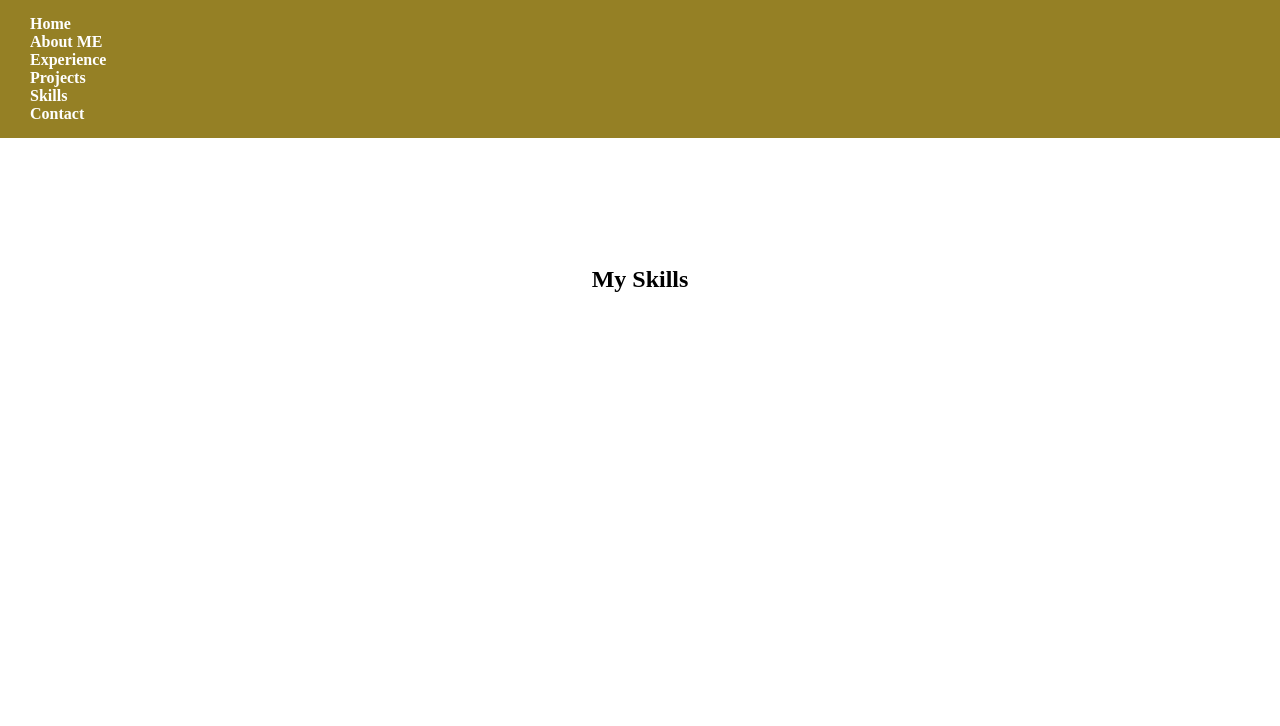
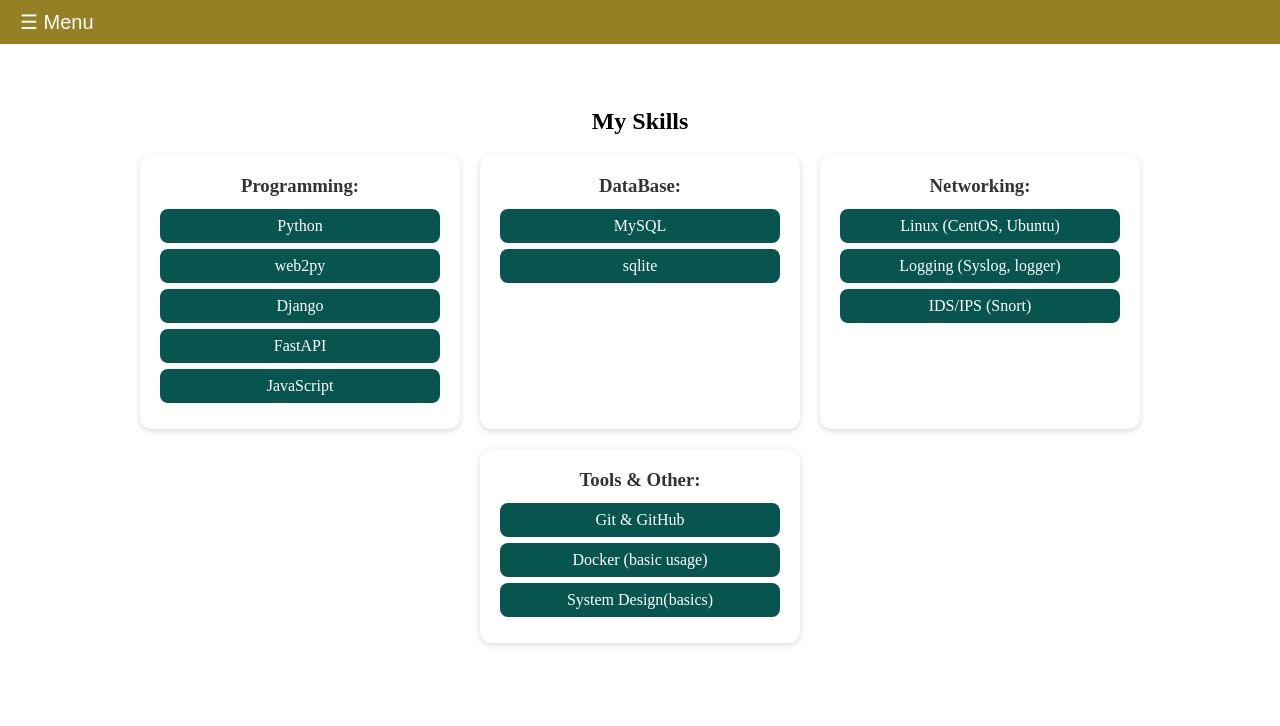
Before and after one commit to shiv2321/shiv-portfolio, a FastAPI app: page /skills in a window 1280 px wide. Shown: the top 726 px of the page. Run offline with FastAPI, Linux system fonts and the light colour scheme.

Commit message:
New changes

```diff
--- /dev/null
+++ b/app/data/projects_data.py
@@ -0,0 +1,12 @@
+projects = [
+    {
+        "title":"Scan Go - A Smart Shopping System",
+        "description":"QR-based retail application for product scanning, cart operations, and billing.",
+        "tech_stack": ["Django", "sqlite"]
+    },
+    {
+        "title":"Portfolio Website",
+        "description":"Personal portfolio site showcasing projects and skills with a FastAPI backend.",
+        "tech_stack":["FastAPI", "Jinja2", "CSS", "JavaScript"]
+    }
+]
--- /dev/null
+++ b/app/data/skills_data.py
@@ -0,0 +1,8 @@
+skills = {
+        "Programming": ["Python", "web2py", "Django", "FastAPI", "JavaScript"],
+        "DataBase": ["MySQL", "sqlite"],
+        "Networking": ["Linux (CentOS, Ubuntu)", "Logging (Syslog, logger)", "IDS/IPS (Snort)"],
+        "Tools & Other":["Git & GitHub", "Docker (basic usage)", "System Design(basics)"]
+        }
+
+counter = 0
--- a/app/main.py
+++ b/app/main.py
@@ -1,39 +1,72 @@
-from fastapi import FastAPI, Request, Depends
-from fastapi.responses import HTMLResponse
+from fastapi import FastAPI, Request, Form, BackgroundTasks
+from pydantic import EmailStr
+from fastapi.staticfiles import StaticFiles
+from fastapi.responses import FileResponse, JSONResponse
 from fastapi.templating import Jinja2Templates
-from fastapi.staticfiles import StaticFiles
-from sqlalchemy.orm import Session
-from models.db import Base, engine, Skill, SkillCategory, SessionLocal
+from app.data import skills_data, projects_data
+from app.services.mail_services import send_contact_email
 
-Base.metadata.create_all(bind=engine)
-
+import os
+#from app.routers import skills, admin
 
 app = FastAPI()
 
 
-def get_db():
-    db = SessionLocal()
-    try:
-        yield db
-    finally:
-        db.close()
+# Mount static files
+app.mount("/static", StaticFiles(directory="app/static"), name="static")
 
 
-app.mount("/static", StaticFiles(directory="static"), name="static")
-templates = Jinja2Templates(directory="templates")
-
-@app.get("/", response_class=HTMLResponse)
-async def home(request: Request):
-    return templates.TemplateResponse("home.html", {"request":request})
+templates = Jinja2Templates(directory="app/templates")
 
 
+counter = 0
 
-@app.get("/about", response_class=HTMLResponse)
-async def about(request: Request):
-    return templates.TemplateResponse("about.html", {"request": request})
+@app.get("/")
+def home(request: Request):
+    return templates.TemplateResponse("home.html", {"request":request, "counter":counter})
+
+@app.get("/skills")
+def skills(request: Request):
+    return templates.TemplateResponse("skills.html", {"request":request, "categories":skills_data.skills})
 
 
-@app.get("/skills", response_class=HTMLResponse)
-def skills(request: Request, db: Session = Depends(get_db)):
-    categories = db.query(SkillCategory).all()
-    return templates.TemplateResponse("skills.html", {"request": request, "categories":categories})
+@app.get("/download_resume")
+async def download_resume():
+    file_path = os.path.join("app", "static", "shiv_resume.pdf")
+    global counter
+    counter += 1
+    return FileResponse(
+        path=file_path,
+        filename="Shiv_Resume.pdf",
+        media_type="application/pdf",
+        headers={
+            "Content-Disposition": 'attachment; filename="Shiv_Resume.pdf"'
+        }
+    )
+
+@app.get("/counter")
+def get_counter():
+    return JSONResponse({"counter":counter})
+
+@app.get("/projects")
+def projects(request:Request):
+    return templates.TemplateResponse(
+        "projects.html",{"request":request,"projects":projects_data.projects }
+    )
+
+@app.get("/contact")
+def contact_form(request:Request):
+    return templates.TemplateResponse("contact.html",{"request":request})
+
+@app.post("/contact")
+async def handle_contact(request:Request,
+                   background_tasks:BackgroundTasks,
+                   name: str = Form(...),
+                   email: EmailStr = Form(...),
+                   message:str = Form(...)):
+    await send_contact_email(background_tasks, name, email, message)
+    return templates.TemplateResponse("contact.html",{
+        "request":request,
+        "success":True,
+        "name":name
+    })
--- a/app/models/db.py
+++ b/app/models/db.py
@@ -1,11 +1,19 @@
-from sqlalchemy import Column, Integer, String, ForeignKey, create_engine
-from sqlalchemy.orm import relationship, declarative_base, sessionmaker
+from sqlalchemy import create_engine, Column, Integer, String, ForeignKey
+from sqlalchemy.orm import declarative_base, relationship, sessionmaker
 
 Base = declarative_base()
+DATABASE_URL = "sqlite:///./skills.db"
 
-DATABASE_URL = "sqlite:///./skills.db"
-engine = create_engine(DATABASE_URL, connect_args={"check_same_thread":False})
+engine = create_engine(DATABASE_URL, connect_args={"check_same_thread": False})
 SessionLocal = sessionmaker(autocommit=False, autoflush=False, bind=engine)
+
+# Dependency for FastAPI
+def get_db():
+    db = SessionLocal()
+    try:
+        yield db
+    finally:
+        db.close()
 
 class SkillCategory(Base):
     __tablename__ = "skill_categories"
@@ -14,7 +22,6 @@
 
     skills = relationship("Skill", back_populates="category")
 
-
 class Skill(Base):
     __tablename__ = "skills"
     id = Column(Integer, primary_key=True, index=True)
@@ -22,3 +29,6 @@
     category_id = Column(Integer, ForeignKey("skill_categories.id"))
 
     category = relationship("SkillCategory", back_populates="skills")
+
+# Create tables
+Base.metadata.create_all(bind=engine)
--- a/app/static/style.css
+++ b/app/static/style.css
@@ -2,21 +2,49 @@
 * {
     margin: 0;
     padding: 0;
-    box-sizing: border-box;
 }
 
+
 /* NAVBAR */
+#toggle-nav {
+  display: block; /* always visible */
+  background: #958025;
+  color: white;
+  border: none;
+  padding: 10px 20px;
+  font-size: 20px;
+  cursor: pointer;
+  width: 100%;
+  text-align: left;
+}
+
 #navbar {
+  overflow: hidden;
+  max-height: 0; /* hidden by default */
+  background-color: #958025;
+  transition: max-height 0.35s ease-in-out;
+}
+
+#navbar.open {
+  max-height: 500px; /* expands when toggled */
+}
+
+#navbar ul {
+  list-style: none;
   margin: 0;
-    padding: 15px 30px;
-    display: flexbox;
-    flex-direction: row;
-    justify-content: space-around;
-    gap: 30px; /* spacing between links */
-    background-color: #958025;
+  padding: 0;
+  display: flex;
+  flex-direction: column;
+}
+
+#navbar li {
+  padding: 12px;
+  text-align: center;
+  border-top: 1px solid rgba(255,255,255,0.2);
 }
 
 #navbar a {
+  display: block;
   text-decoration: none;
   color: white;
   font-weight: bold;
@@ -26,6 +54,8 @@
 #navbar a:hover {
   color: #00bcd4;
 }
+
+
 
 /* HERO SECTION */
 .hero {
@@ -64,6 +94,18 @@
     background-color: #008ba3;
 }
 
+#downloads{
+  display: inline-block;
+  margin-top: 0.5rem;
+  padding: 0.3rem 0.8rem;
+  background-color: #2d6a4f;
+  color: #fff;
+  font-weight: bold;
+  border-radius: 20px;
+  font-size: 0.9rem;
+}
+
+
 /* HERO-SEC */
 #hero-sec {
     margin: 40px auto;
@@ -88,14 +130,169 @@
     color: #333;
 }
 
-.skill-container{
-    max-width: 70%;
-    margin: 10% auto;
-    border-radius: 5%;
-    box-sizing: border-box;
+.skill-categories {
+  display: flex;
+  justify-content: center;   /* center horizontally */
+  gap: 20px;
+  flex-wrap: wrap;           /* allow wrapping to new rows */
+  padding: 20px;
+}
+
+.skill-container {
+  max-width: 1200px;         /* wider container */
+  margin: 5% auto;           /* center container */
   text-align: center;
-    text-decoration: none;
 }
-li{
+
+.skill-category {
+  background: #fff;
+  padding: 20px;
+  border-radius: 12px;
+  box-shadow: 0 2px 6px rgba(0, 0, 0, 0.15);
+  transition: transform 0.3s ease, box-shadow 0.3s ease;
+  flex: 1 1 250px;           /* flexible responsive width */
+  max-width: 280px;          /* prevent cards from stretching too wide */
+  text-align: center;
+  cursor: pointer;           /* makes it feel interactive */
+}
+
+/* ✨ Hover effect */
+.skill-category:hover {
+  transform: scale(1.05);
+  box-shadow: 0 6px 18px rgba(0, 0, 0, 0.25);
+}
+
+/* Skill list styling */
+.skill-category h3 {
+  margin-bottom: 12px;
+  color: #333;
+}
+
+.skill-category ul {
+  padding: 0;
+  margin: 0;
+}
+
+.skill-category li {
   list-style: none;
+  padding: 8px 12px;
+  margin: 6px 0;
+  border-radius: 8px;
+  background: #085550;
+  color: #fff;
+  font-weight: 500;
+  transition: transform 0.25s ease, box-shadow 0.25s ease, background 0.25s ease;
 }
+
+/* ✨ Hover effect on each skill */
+.skill-category li:hover {
+  transform: scale(1.05);
+  background: #e0e0e0;
+  box-shadow: 0 3px 8px rgba(0, 0, 0, 0.15);
+  color: #222;
+}
+
+
+.projects {
+  max-width: 1000px;
+  margin: 5% auto;
+  padding: 20px;
+  text-align: center;
+}
+
+.project-cards {
+  display: flex;
+  flex-wrap: wrap;
+  justify-content: center;
+  gap: 20px;
+}
+
+.project-card {
+  background: #fff;
+  padding: 20px;
+  border-radius: 12px;
+  width: 280px;
+  box-shadow: 0 2px 6px rgba(0,0,0,0.15);
+  transition: transform 0.3s ease, box-shadow 0.3s ease;
+  text-align: left;
+}
+
+.project-card:hover {
+  transform: translateY(-8px) scale(1.03);
+  box-shadow: 0 6px 18px rgba(0,0,0,0.25);
+}
+.projects h2{
+  margin: 20px;
+  box-shadow: 0 6px rgba(0,0,0.2);
+}
+
+.project-card h3 {
+  margin-bottom: 10px;
+  color: #333;
+}
+
+.project-card p {
+  font-size: 0.95rem;
+  margin-bottom: 12px;
+  color: #555;
+}
+
+.tech-stack{
+  display: flex;
+  flex-wrap: wrap;
+  gap: 8px;
+}
+
+.badge{
+  background: #085550;
+  color: #fff;
+  padding: 4px 10px;
+  border-radius: 15px;
+  font-size: 0.8rem;
+
+}
+
+
+.contact{
+  max-width: 600px;
+  margin: 50px auto;
+  padding: 20px;
+  background: #f9f9f9;
+  border-radius: 12px;
+  box-shadow: 0 2px 8px rgba(0,0,0,0.1);
+}
+
+.contact form{
+  display: flex;
+  flex-direction: column;
+  gap: 10px;
+}
+
+.contact input,
+.contact textarea{
+  padding: 10px;
+  border: 1px solid #ccc;
+  border-radius: 6px;
+
+}
+
+
+.contact button{
+  padding: 10px;
+  border: none;
+  background: #00bcd4;
+  color: white;
+  font-weight: bold;
+  cursor: pointer;
+  border-radius: 6px;
+}
+
+.contact button:hover{
+  background: #008ba3;
+}
+
+.success-msg{
+  margin-top: 20px;
+  color: green;
+  font-weight: bold;
+}
--- a/app/templates/base.html
+++ b/app/templates/base.html
@@ -9,6 +9,7 @@
 </head>
 
 <body>
+    <button id="toggle-nav">☰ Menu</button>
     <nav id="navbar">
         <ul>
             <li><a href="/">Home</a></li>
@@ -24,4 +25,40 @@
         {% block content %}
         {% endblock %}
     </main>
+    <script>
+        document.addEventListener("DOMContentLoaded", () => {
+            const toggleBtn = document.getElementById("toggle-nav");
+            const navbar = document.getElementById("navbar");
+
+            toggleBtn.addEventListener("click", () => {
+                navbar.classList.toggle("open");
+
+                if (navbar.classList.contains("open")) {
+                    toggleBtn.textContent = "✖ Close";
+                } else {
+                    toggleBtn.textContent = "☰ Menu";
+                }
+            });
+
+            // Optional: close nav when a link is clicked
+            navbar.addEventListener("click", (e) => {
+                if (e.target.tagName === "A") {
+                    navbar.classList.remove("open");
+                    toggleBtn.textContent = "☰ Menu";
+                }
+            });
+            const downloadSpan = document.getElementById("downloads");
+            const resumeLink = document.getElementById("resume_download");
+            if (resumeLink && downloadSpan){
+                resumeLink.addEventListener("click", ()=>{
+                    setTimeout(async ()=>{
+                        const res = await fetch("/counter");
+                        const data = await res.json();
+                        downloadSpan.textContent = `Resume Download: ${data.counter}`
+                    }, 500);
+                });
+            }
+        });
+
+    </script>
 </body>
--- a/app/templates/skills.html
+++ b/app/templates/skills.html
@@ -3,19 +3,18 @@
 <section class="skills">
     <div class="skill-container">
         <h2>My Skills</h2>
-
-        <div class="skill-category">
-            {% for cat in categories %}
-            <h3>{{ cat.name }}</h3>
-            <ul>
-                {% for s in cat.skills %}
-                <li>{{s.name}}</li>
-                {% endfor %}
-            </ul>
+        <div class="skill-categories">
+            {% for cat_name, skills in categories.items() %}
+            <div class="skill-category">
+                <h3>{{ cat_name }}:</h3>
+                <ul>
+                    {% for s in skills %}
+                    <li>{{ s }}
+                    </li>
+                    {% endfor %}
+                </ul>
+            </div>
             {% endfor %}
         </div>
     </div>
-</section>
-
-
 {% endblock %}
```
Also changed, not shown: app/routers/admin.py (added, +27 -0 lines), app/routers/skills.py (added, +16 -0 lines), app/services/mail_services.py (added, +27 -0 lines), app/templates/contact.html (+21 -0 lines), app/templates/home.html (+2 -12 lines), app/templates/projects.html (+19 -0 lines), app/data/__init__.py (added), app/routers/__init__.py (added), skills.db (added), 1 other file. Lines whose indentation alone changed are shown as unchanged.
